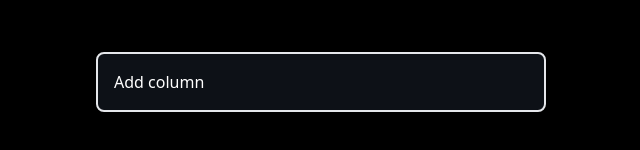
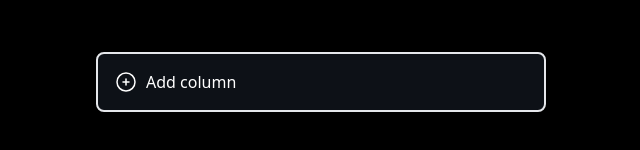
Before and after one commit to vanandtwocrows/kanban-test-project, a React (Vite) app: page / in a window 1280 px wide. Shown: the part 318-468 px from the top of the page, without its empty margins (327-967 px from the left). Built offline with nearby package versions, Linux system fonts and the light colour scheme.

Commit message:
UX(Add column button): added an icon

```diff
--- a/src/components/KanbanBoard.tsx
+++ b/src/components/KanbanBoard.tsx
@@ -1,5 +1,6 @@
 import { useState } from "react"
 import { Column } from "../types"
+import PlusIcon from "../icons/PlusIcon";
 
 function KanbanBoard() {
     const [columns, setColumns] = useState<Column[]>([])
@@ -40,6 +41,7 @@ function KanbanBoard() {
                 gap-2
                 '
                 >
+                    <PlusIcon />
                     Add column
                 </button>
             </div>
--- /dev/null
+++ b/src/icons/PlusIcon.tsx
@@ -0,0 +1,9 @@
+function PlusIcon() {
+    return (
+        <svg xmlns="http://www.w3.org/2000/svg" fill="none" viewBox="0 0 24 24" strokeWidth={1.5} stroke="currentColor" className="w-6 h-6">
+            <path strokeLinecap="round" strokeLinejoin="round" d="M12 9v6m3-3H9m12 0a9 9 0 1 1-18 0 9 9 0 0 1 18 0Z" />
+        </svg>
+    )
+}
+
+export default PlusIcon
```
